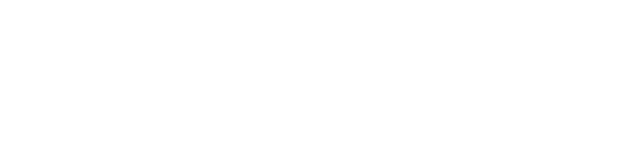
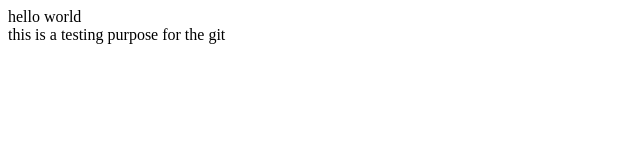
Before and after one commit to mudassirishfaq/add-or-delete-user-js, a plain HTML site: page public/index.html in a window 1280 px wide. Shown: the whole page, without its empty margins (0-640 px from the left). Drawn offline with Linux system fonts and the light colour scheme.

Commit message:
commit it

```diff
--- a/public/index.html
+++ b/public/index.html
@@ -7,6 +7,9 @@
     <title>Document</title>
 </head>
 <body>
-
+    hello world
+    <div class="container">
+        this is a testing purpose for the git
+    </div>
 </body>
 </html>
```
